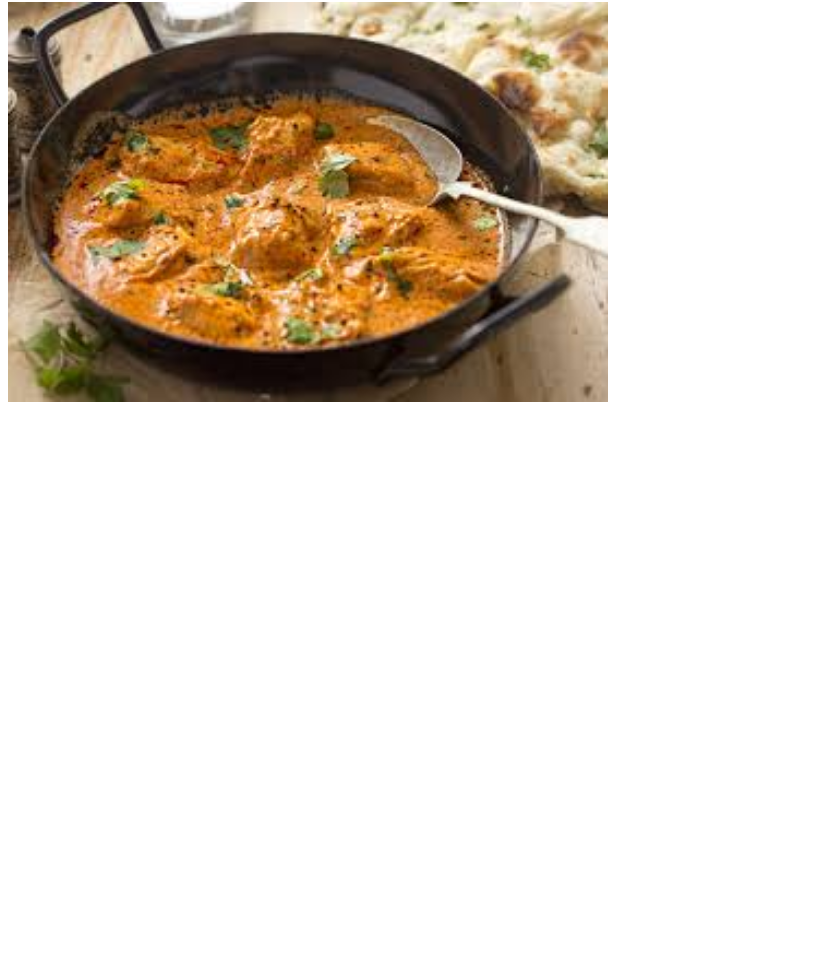
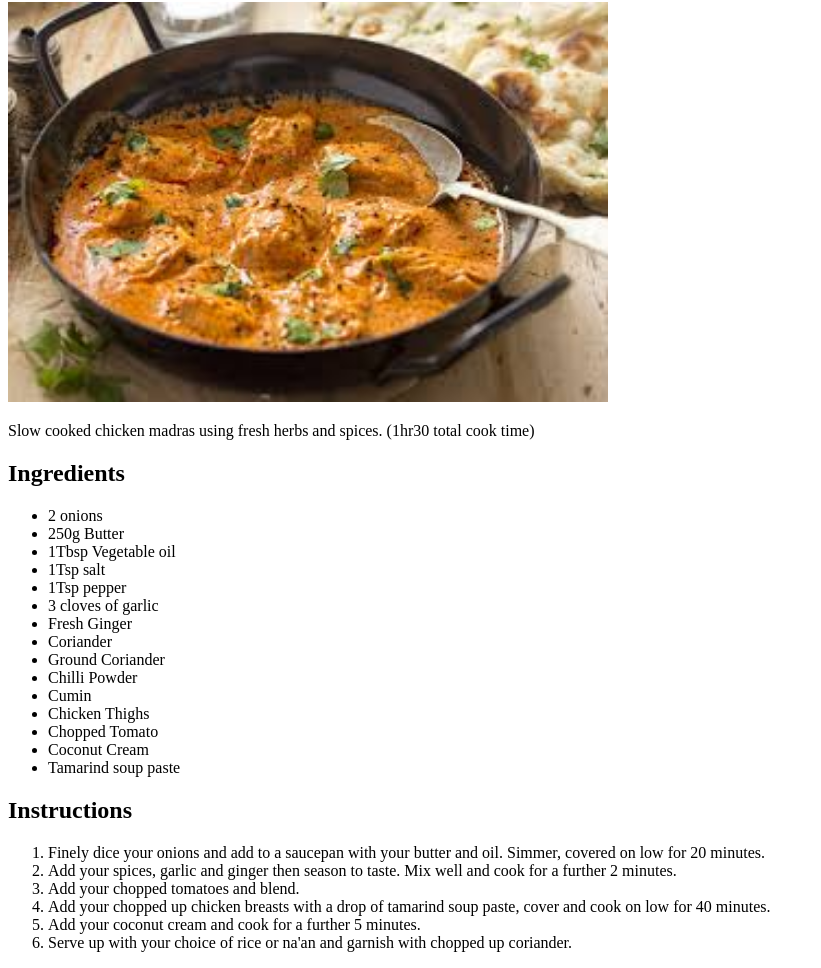
Before and after one commit to Vulcer96/Odin-Recipes-2, a plain HTML site: page Recipes/Madras.html in a window 1280 px wide. Shown: the part 78-1046 px from the top of the page, without its empty margins (0-821 px from the left). Before the commit the page ends 800 px from the top, so only its background shows below. Drawn offline with Linux system fonts and the light colour scheme.

Commit message:
Madras page populated
Created description, shopping list and instructions for the page.

```diff
--- a/Recipes/Madras.html
+++ b/Recipes/Madras.html
@@ -7,6 +7,36 @@
 </head>
 <body>
     <h1>Madras</h1>
-    <img src="../Images/Madras.jpg" alt="Image of Madras" width="600" height="400">
+      <img src="../Images/Madras.jpg" alt="Image of Madras" width="600" height="400">
+      <p>Slow cooked chicken madras using fresh herbs and spices. (1hr30 total cook time)</p>
+    <h2>Ingredients</h2>
+      <ul>
+        <li>2 onions</li>
+        <li>250g Butter</li>
+        <li>1Tbsp Vegetable oil</li>
+        <li>1Tsp salt</li>
+        <li>1Tsp pepper</li>
+        <li>3 cloves of garlic</li>
+        <li>Fresh Ginger</li>
+        <li>Coriander</li>
+        <li>Ground Coriander</li>
+        <li>Chilli Powder</li>
+        <li>Cumin</li>
+        <li>Chicken Thighs</li>
+        <li>Chopped Tomato</li>
+        <li>Coconut Cream</li>
+        <li>Tamarind soup paste</li>
+      </ul>
+
+    <H2>Instructions</H2>
+      <ol>
+        <li>Finely dice your onions and add to a saucepan with your butter and oil. Simmer, covered on low for 20 minutes.</li>
+        <li>Add your spices, garlic and ginger then season to taste. Mix well and cook for a further 2 minutes.</li>
+        <li>Add your chopped tomatoes and blend.</li>
+        <li>Add your chopped up chicken breasts with a drop of tamarind soup paste, cover and cook on low for 40 minutes.</li>
+        <li>Add your coconut cream and cook for a further 5 minutes.</li>
+        <li>Serve up with your choice of rice or na'an and garnish with chopped up coriander.</li>
+      </ol>
+
 </body>
 </html>
```
